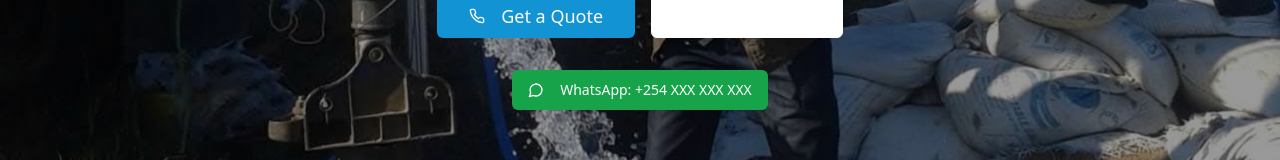
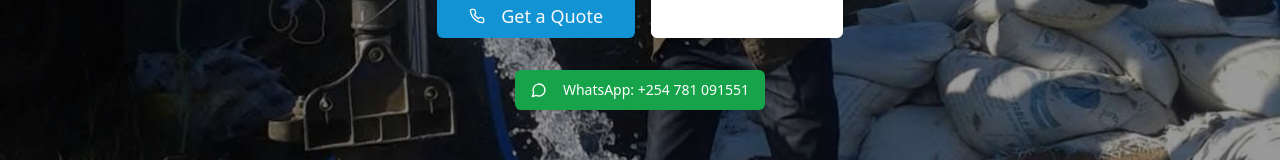
Before and after one commit to ashvilatsengagmail/bilal-water-kenya-web, a React (Vite) app: page / in a window 1280 px wide. Shown: the part 496-656 px from the top of the page. Built offline with nearby package versions, Linux system fonts and the light colour scheme.

Commit message:
Add WhatsApp button to hero section
Add a WhatsApp button to the hero section of the homepage.

```diff
--- a/src/components/HeroSection.tsx
+++ b/src/components/HeroSection.tsx
@@ -44,7 +44,7 @@ const HeroSection = () => {
             className="bg-green-600 hover:bg-green-700 text-white"
           >
             <MessageCircle className="mr-2 h-4 w-4" />
-            WhatsApp: +254 XXX XXX XXX
+            WhatsApp: +254 781 091551
           </Button>
         </div>
       </div>
```
